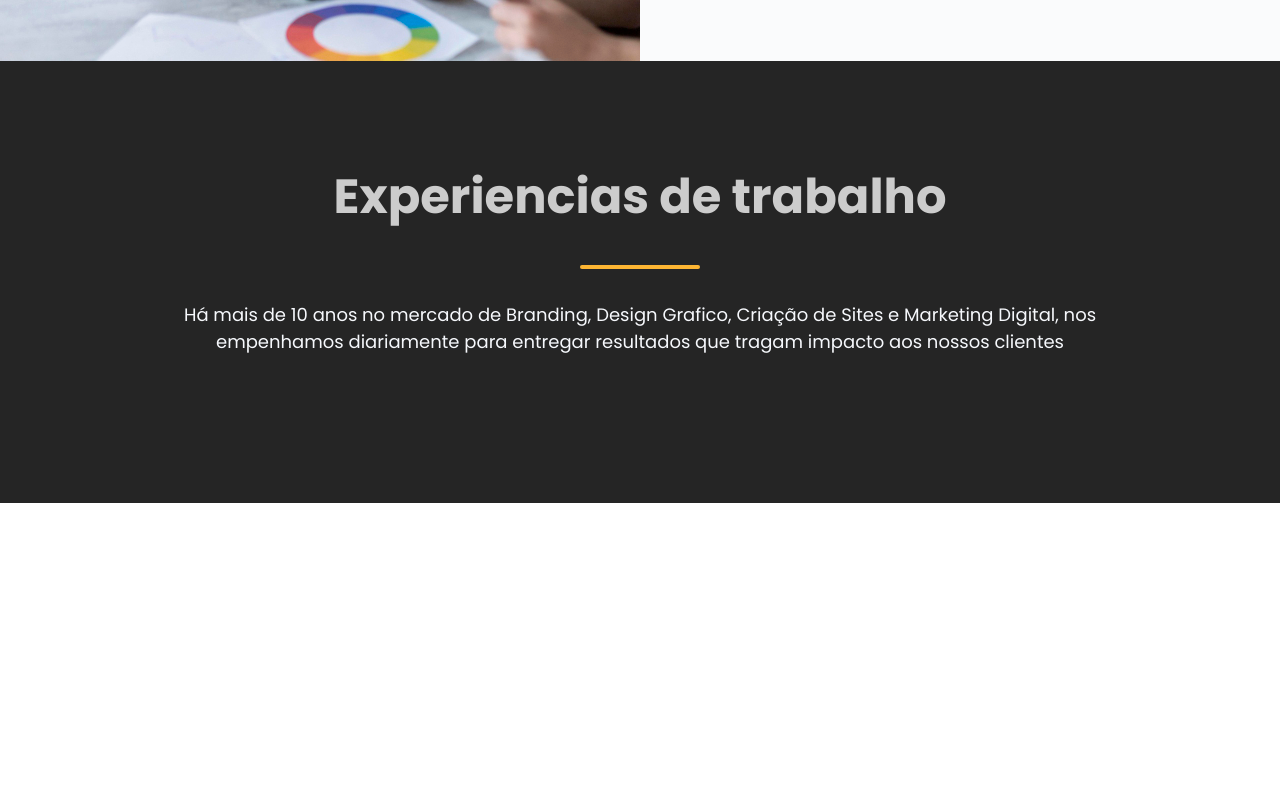
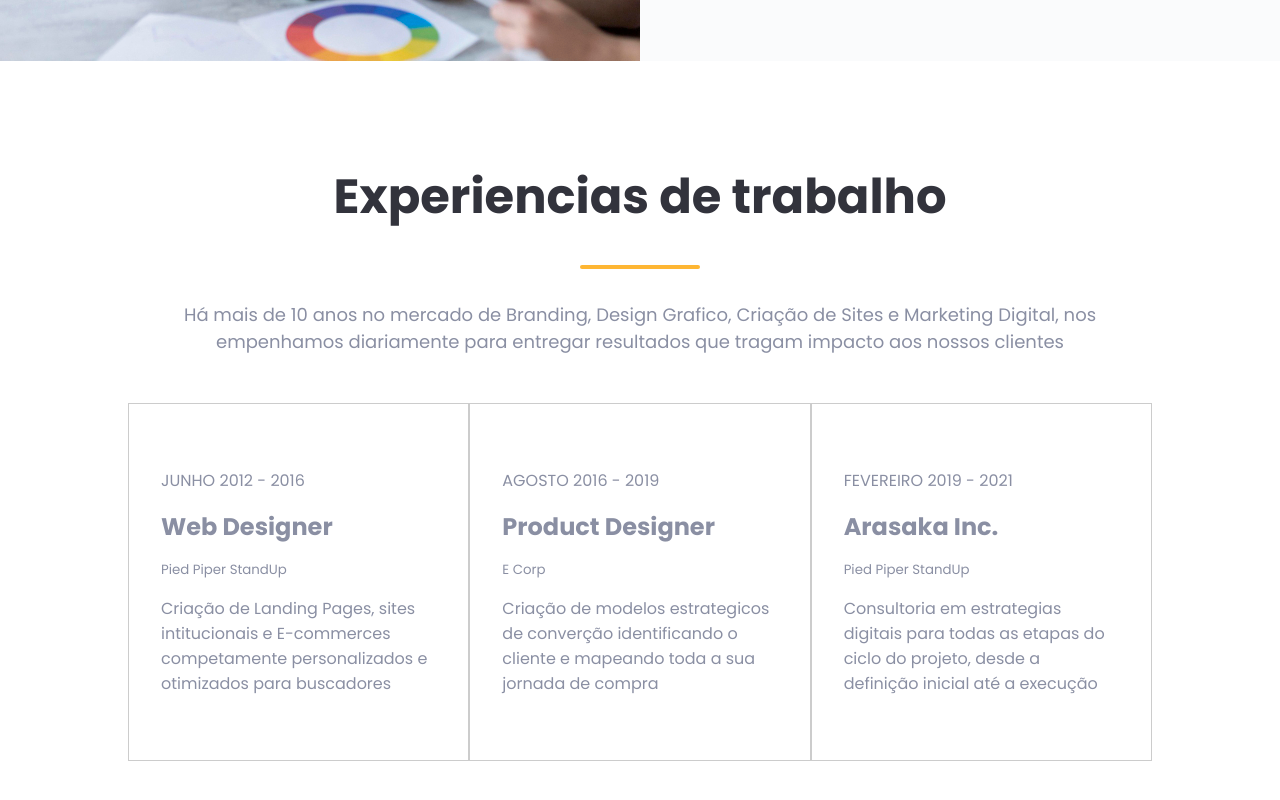
Before and after one commit to EduardoRRMalaquias/agencia-branding, a Next.js app: page / in a window 1280 px wide. Shown: the part 692-1492 px from the top of the page. Before the commit the page ends 1195 px from the top, so only its background shows below. Built offline with nearby package versions, Linux system fonts and the light colour scheme.

Commit message:
secao Card

```diff
--- a/src/app/layout.js
+++ b/src/app/layout.js
@@ -1,11 +1,11 @@
-import "./globals.css";
+import './globals.css';
 import Topo from '@/components/Topo/Topo';
 
 export default function RootLayout({ children }) {
   return (
     <html lang="pt-br">
-      <body className={``}>
-      <Topo />
+      <body className={`${true ? 'ligh' : 'dark'}`}>
+        <Topo />
         {children}
       </body>
     </html>
--- a/src/app/page.js
+++ b/src/app/page.js
@@ -5,7 +5,7 @@ import SecaoExperienciaTrabalho from '@/components/SecaoExperienciaTrabalho/Seca
 
 export default function Home() {
   return (
-    <main className={`${esilos.main} ${false ? "ligh" : "dark"}`}>
+    <main>
       <SecaoBanner />
       <SecaoExperienciaTrabalho />
     </main>
--- /dev/null
+++ b/src/components/Card/Card.jsx
@@ -0,0 +1,15 @@
+import React from 'react';
+import estilos from './Card.module.css'
+
+const Card = ({ data, cargo, empresa, descricao }) => {
+  return (
+    <div className={estilos.card}>
+      <span>{data}</span>
+      <h3>{cargo}</h3>
+      <small>{empresa}</small>
+      <p>{descricao}</p>
+    </div>
+  );
+};
+
+export default Card;
--- /dev/null
+++ b/src/components/Card/Card.module.css
@@ -0,0 +1,12 @@
+.card {
+  display: flex;
+  flex-direction: column;
+  gap: 16px;
+  padding: 64px 32px;
+  border: 1px solid var(--cor-03);
+  flex: 1 0 300px;
+}
+
+.card h3 {
+  font-size: 24px;
+}
--- a/src/components/SecaoExperienciaTrabalho/SecaoExperienciaTrabalho.jsx
+++ b/src/components/SecaoExperienciaTrabalho/SecaoExperienciaTrabalho.jsx
@@ -1,5 +1,6 @@
 import React from 'react';
-import estilos from './SecaoExperienciaTrabalho.module.css'
+import estilos from './SecaoExperienciaTrabalho.module.css';
+import Card from '../Card/Card';
 
 const SecaoExperienciaTrabalho = () => {
   return (
@@ -12,7 +13,26 @@ const SecaoExperienciaTrabalho = () => {
           resultados que tragam impacto aos nossos clientes
         </p>
       </div>
-      <div className={`${estilos.secaoExperiencia} container`}></div>
+      <div className={`${estilos.secaoExperiencia} container`}>
+        <Card
+          data="JUNHO 2012 - 2016"
+          cargo="Web Designer"
+          empresa="Pied Piper StandUp"
+          descricao="Criação de Landing Pages, sites intitucionais e E-commerces competamente personalizados e otimizados para buscadores"
+        />
+        <Card
+          data="AGOSTO 2016 - 2019"
+          cargo="Product Designer"
+          empresa="E Corp"
+          descricao="Criação de modelos estrategicos de converção identificando o cliente e mapeando toda a sua jornada de compra"
+        />
+        <Card
+          data="FEVEREIRO 2019 - 2021"
+          cargo="Arasaka Inc."
+          empresa="Pied Piper StandUp"
+          descricao="Consultoria em estrategias digitais para todas as etapas do ciclo do projeto, desde a definição inicial até a execução"
+        />
+      </div>
     </section>
   );
 };
--- a/src/components/SecaoExperienciaTrabalho/SecaoExperienciaTrabalho.module.css
+++ b/src/components/SecaoExperienciaTrabalho/SecaoExperienciaTrabalho.module.css
@@ -36,5 +36,6 @@
 
 .secaoExperiencia {
   display: flex;
+  align-items: center;
   flex-wrap: wrap;
 }
```
